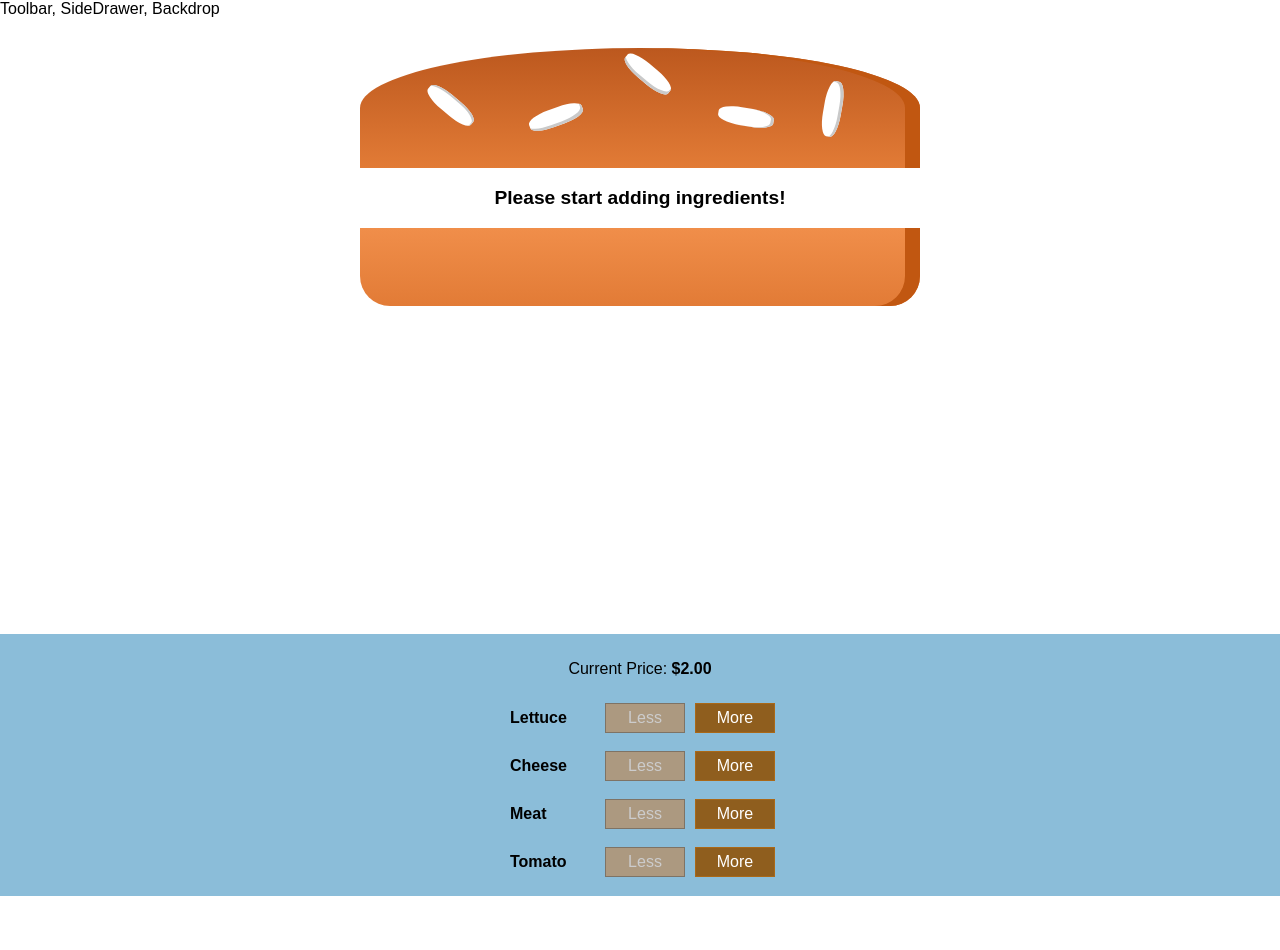
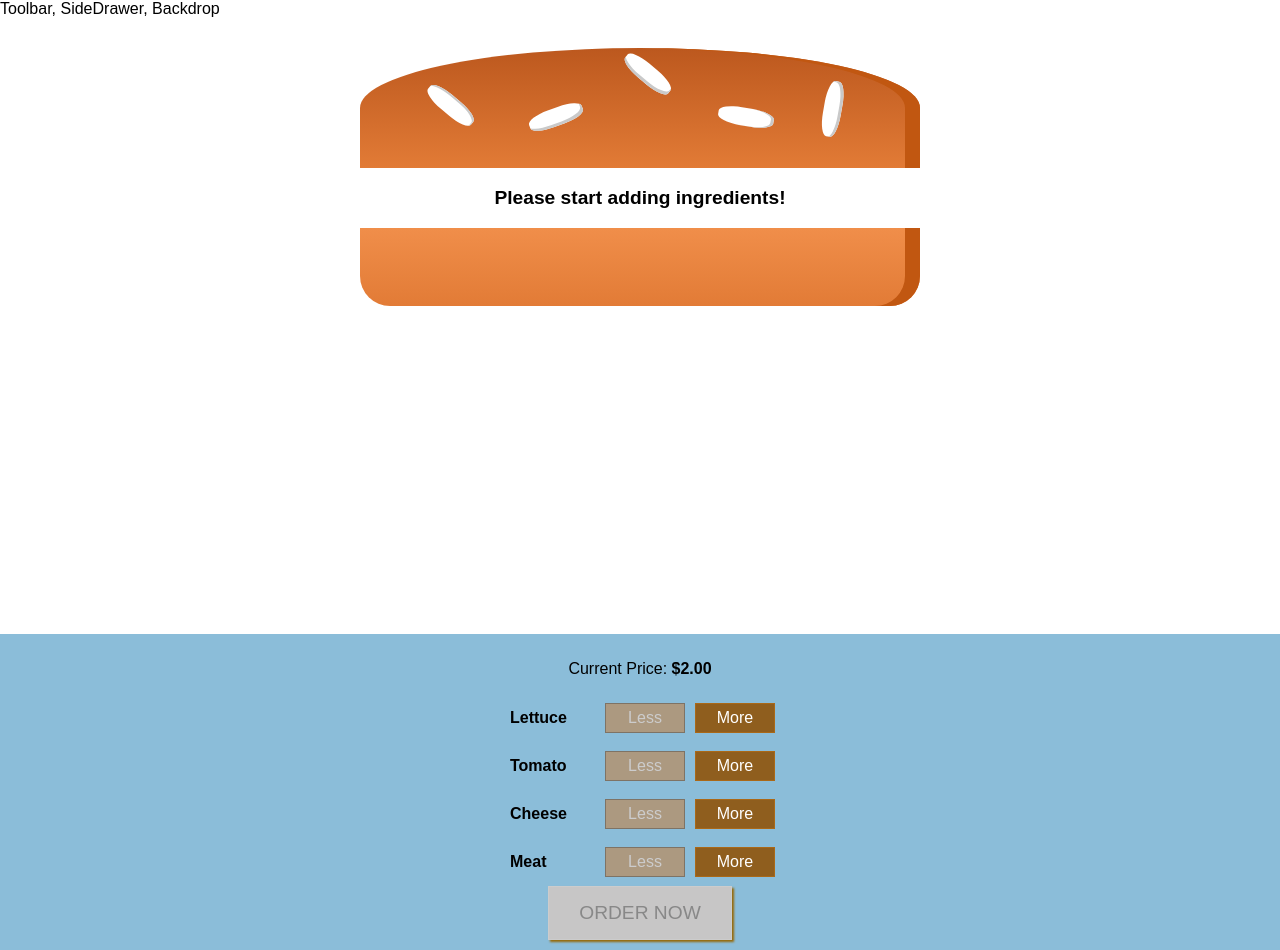
Before and after one commit to Norman518/burger-builder-react, a React app: page / in a window 1280 px wide. Before the commit the page ends 896 px from the top, so only its background shows below. Built offline with nearby package versions, Linux system fonts and the light colour scheme.

Commit message:
added order button

```diff
--- a/src/components/Burger/BuildControls/BuildControls.css
+++ b/src/components/Burger/BuildControls/BuildControls.css
@@ -8,3 +8,45 @@
   margin: auto;
   padding: 10px 0;
 }
+
+
+.OrderButton {
+  background-color: #F8DE7E;
+  outline: none;
+  cursor: pointer;
+  border: 1px solid #966909;
+  color: #966909;
+  font-family: inherit;
+  font-size: 1.2em;
+  padding: 15px 30px;
+  box-shadow: 2px 2px 2px #966909;
+}
+
+.OrderButton:hover, .OrderButton:active {
+  background-color: #d4eee2;
+  border: 1px solid #966909;
+  color: #966909;
+}
+
+.OrderButton:disabled {
+  background-color: #C7C6C6;
+  cursor: not-allowed;
+  border: 1px solid #ccc;
+  color: #888888;
+}
+
+.OrderButton:not(:disabled) {
+  animation: enable 0.3s linear;
+}
+
+@keyframes enable {
+  0% {
+      transform: scale(1);
+  }
+  60% {
+      transform: scale(1.1);
+  }
+  100% {
+      transform: scale(1);
+  }
+}
--- a/src/components/Burger/BuildControls/BuildControls.js
+++ b/src/components/Burger/BuildControls/BuildControls.js
@@ -3,9 +3,9 @@
 import BuildControl from "./BuildControl/BuildControl";
 const controls = [
   { label: "Lettuce", type: "lettuce" },
+  { label: "Tomato", type: "tomato" },
   { label: "Cheese", type: "cheese" },
-  { label: "Meat", type: "meat" },
-  { label: "Tomato", type: "tomato" }
+  { label: "Meat", type: "meat" }
 ];
 const buildControls = props => (
   <div className={classes.BuildControls}>
@@ -21,6 +21,7 @@
         disabled={props.disabled[ctrl.type]}
       />
     ))}
+    <button className={classes.OrderButton} disabled={!props.buyable}>ORDER NOW</button>
   </div>
 );
 
--- a/src/containers/BurgerBuilder/BurgerBuilder.js
+++ b/src/containers/BurgerBuilder/BurgerBuilder.js
@@ -20,8 +20,20 @@
       cheese: 0,
       meat: 0
     },
-    totalPrice: 2
+    totalPrice: 2,
+    buyable: false
   };
+
+  updateBuyableState(ingredients) {
+    const sum = Object.keys(ingredients)
+      .map(igKey => {
+        return ingredients[igKey];
+      })
+      .reduce((sum, el) => {
+        return sum + el;
+      }, 0);
+    this.setState({ buyable: sum > 0 });
+  }
 
   addIngredientHandler = type => {
     const updatedCount = this.state.ingredients[type] + 1;
@@ -31,6 +43,7 @@
     updatedIngredients[type] = updatedCount;
     const newPrice = this.state.totalPrice + INGREDIENT_PRICES[type];
     this.setState({ totalPrice: newPrice, ingredients: updatedIngredients });
+    this.updateBuyableState(updatedIngredients)
   };
 
   removeIngredientHandler = type => {
@@ -44,6 +57,7 @@
     updatedIngredients[type] = updatedCount;
     const newPrice = this.state.totalPrice - INGREDIENT_PRICES[type];
     this.setState({ totalPrice: newPrice, ingredients: updatedIngredients });
+    this.updateBuyableState(updatedIngredients);
   };
 
   render() {
@@ -60,6 +74,7 @@
           ingredientAdded={this.addIngredientHandler}
           ingredientRemoved={this.removeIngredientHandler}
           disabled={disabledInfo}
+          buyable={this.state.buyable}
           price={this.state.totalPrice}
         />
       </Auxillary>
```
